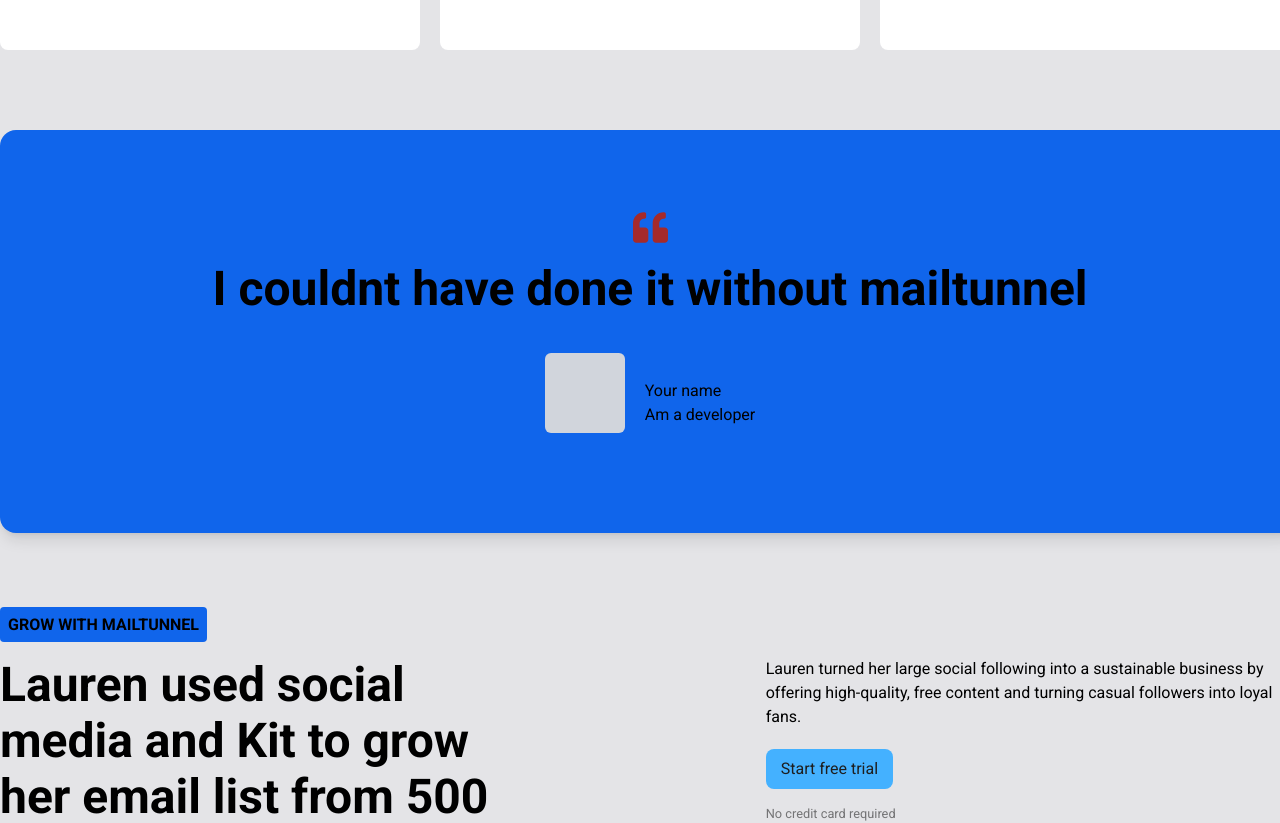
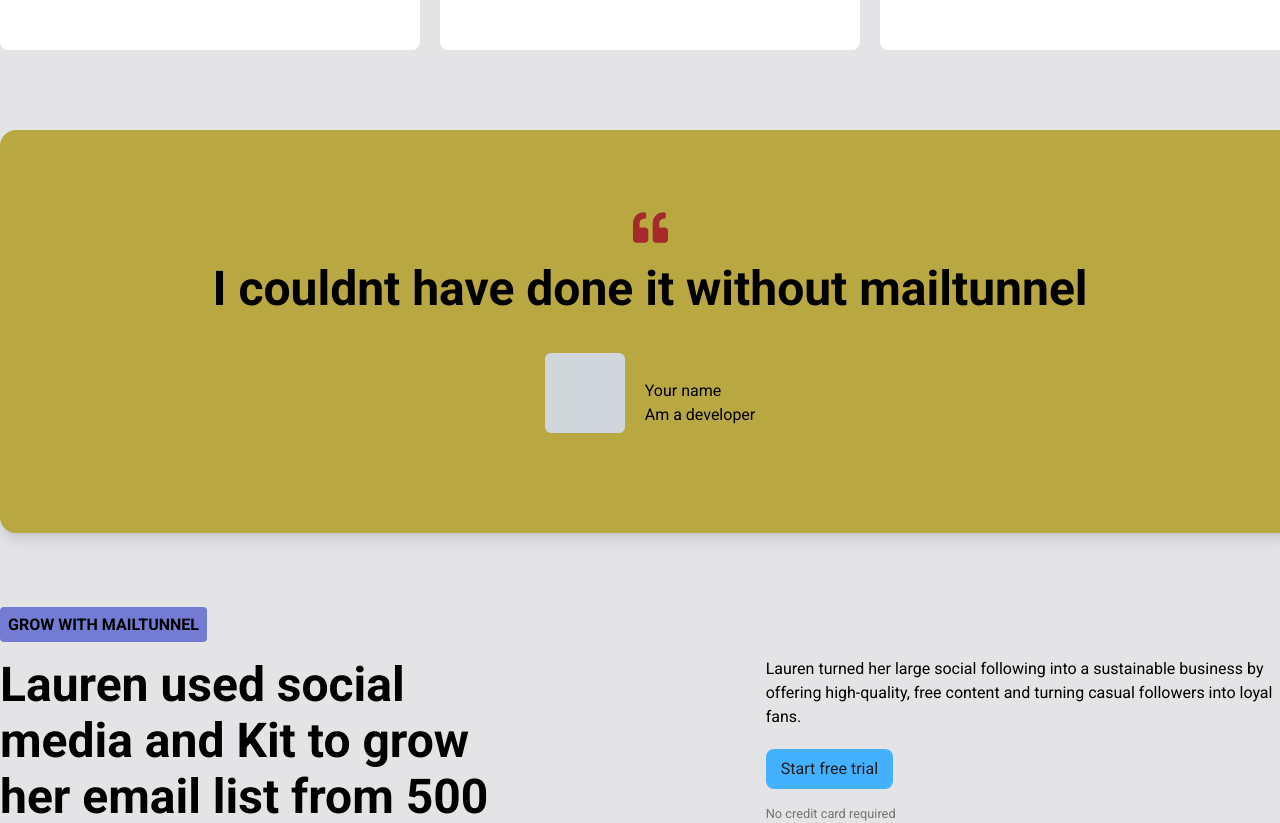
Before and after one commit to Oluwafemimicheal/Mailtunnel, a React (Vite) app: page / in a window 1280 px wide. Shown: the part 3720-4543 px from the top of the page. Built offline with nearby package versions, Linux system fonts and the light colour scheme.

Commit message:
Initial commit

```diff
--- a/src/components/Hero.jsx
+++ b/src/components/Hero.jsx
@@ -117,9 +117,9 @@ export const Hero = () => {
       </section>
       {/* Market items */}
       <section className="py-10 bg-zinc-200">
-        <UserView />
-        <UserView />
-        <UserView />
+        <UserView bg="#b9a741" />
+        <UserView bg="#737bd2" />
+        <UserView bg="#641967"/>
       </section>
       <section className="pb-40">
         <div className="w-[1300px] mx-auto mt-20 h-auto   text-[#1e1e1e] p-16  flex  justify-between items-center gap-10">
```
